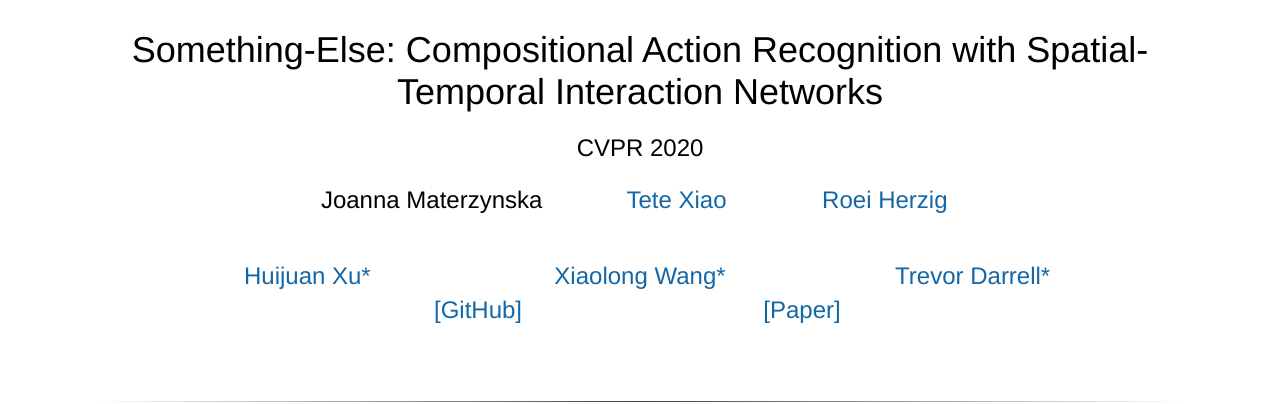
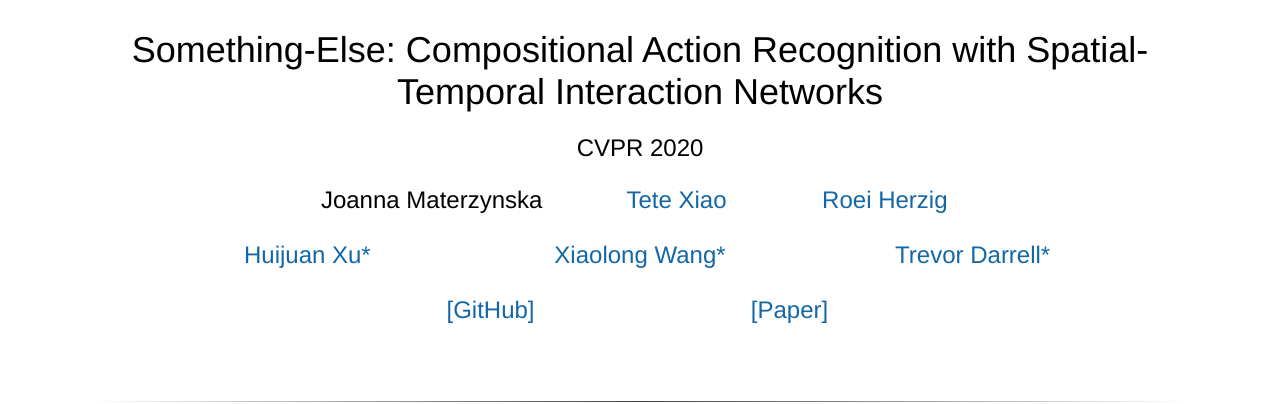
Before and after one commit to joaanna/test, a plain HTML site: page index.html in a window 1280 px wide. Shown: the top 404 px of the page. Drawn offline with Linux system fonts and the light colour scheme; a script that the page names is missing.

Commit message:
remove tables

```diff
--- a/index.html
+++ b/index.html
@@ -177,7 +177,7 @@
                 </center>
                 </td> -->
         </table>
-        <br><br>
+        <br>
               <table align=center width=1000px>
             <!-- <tr>
                     <td align=center width=100px>
@@ -211,9 +211,10 @@
                 </center>
                 </td>
         </table>
+        <br>
               <!-- <span style="font-size:30px">ECCV 2016.</span> -->
 
-          <table align=center width=650px>
+          <table align=center width=600px>
             <tr>
                 <td align=center width=150px>
               <center>
@@ -289,13 +290,13 @@
           <center><h1>Results</h1></center>
       </table>
 <table>
-    <tr>
+<!--     <tr>
         <td>Results on the original Something-something V2
 dataset. Ground-truth annotations are applied with STIN.</td>
         <td><img src="figures/org.png" width="400px"style="float: right;" /></td>
     </tr>
 </table>
-<br><br>
+<br><br> -->
 <table>
     <tr>
         <td>Compositional action recognition over 174 classes. We present results when training the models using ground-truth bounding box annotations as well as detected annotations. </td>
@@ -309,7 +310,7 @@ dataset. Ground-truth annotations are applied with STIN.</td>
         <td><img src="figures/fewshot.png" width="400px"style="float: right;" /></td>
     </tr>
 </table>
-<br><br>
+<!-- <br><br>
 <table>
     <tr>
         <td>One-class compositional action recognition. The model
@@ -317,7 +318,7 @@ is trained on videos with only one object class: “box”.</td>
         <td><img src="figures/oneobj.png" width="400px"style="float: right;" /></td>
     </tr>
 </table>
-
+ -->
 <hr>
         <!-- <table align=center width=550px> -->
         <table align=center width=425px>
```
